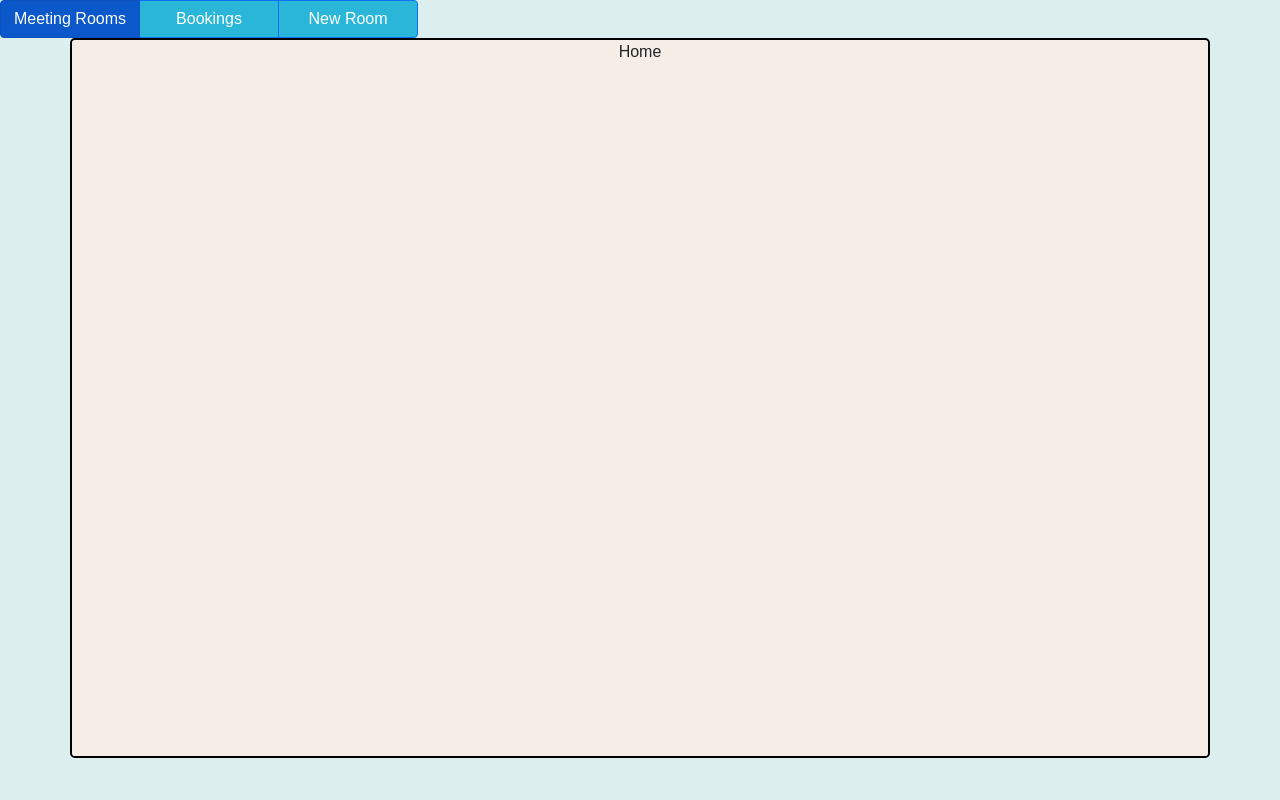
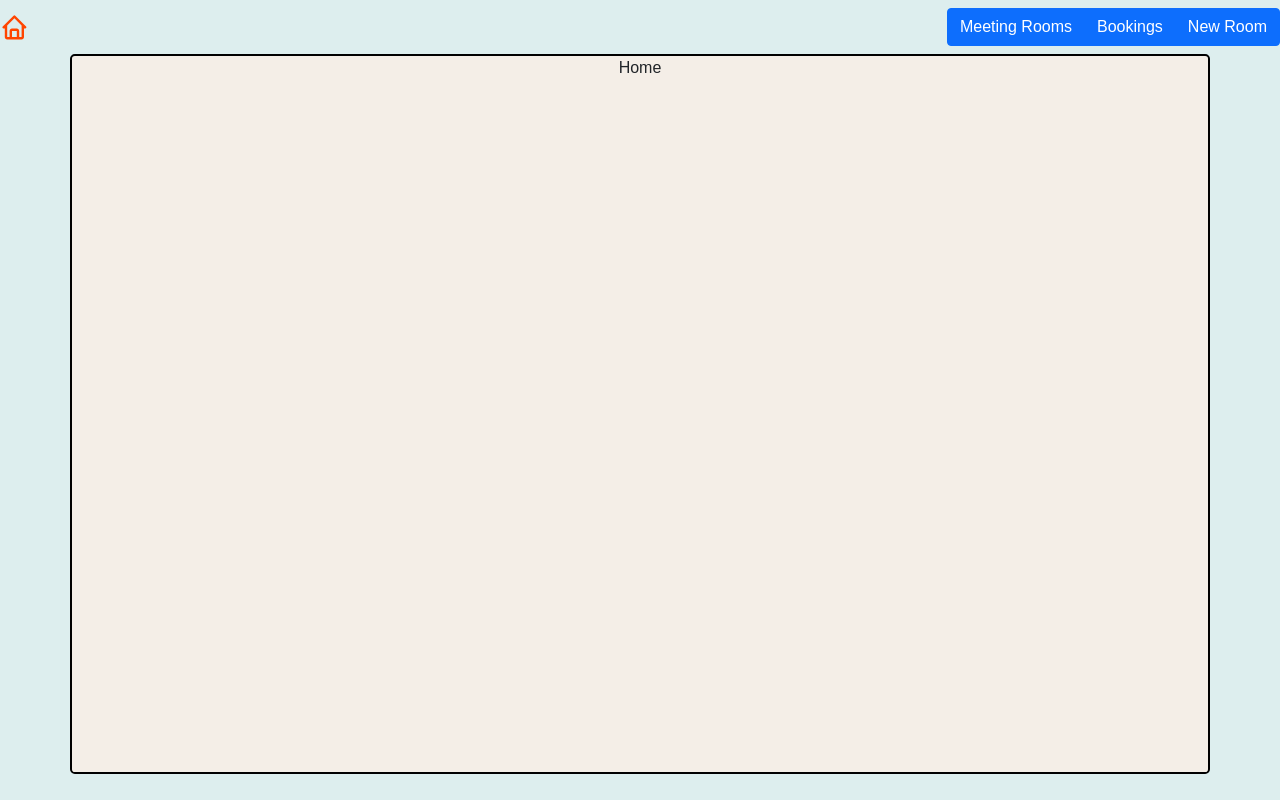
Before and after one commit to mphall77/Blackstone, a React (Create React App) app in the folder Blackstone/frontend/: page / in a window 1280 px wide. Built offline with nearby package versions, Linux system fonts and the light colour scheme.

Commit message:
add json files for rooms and bookings (#3)

```diff
--- a/Blackstone/frontend/package.json
+++ b/Blackstone/frontend/package.json
@@ -10,6 +10,7 @@
     "bootstrap": "^5.1.3",
     "react": "^18.0.0",
     "react-dom": "^18.0.0",
+    "react-icons": "^4.3.1",
     "react-router-dom": "^6.2.2",
     "react-scripts": "5.0.0",
     "reactstrap": "^9.0.1",
--- a/Blackstone/frontend/src/Components/NavBar.js
+++ b/Blackstone/frontend/src/Components/NavBar.js
@@ -1,11 +1,21 @@
 import React from "react";
 import { NavLink } from "react-router-dom";
-import "../Styles/NavBar.scss";
+import { BiHome } from "react-icons/bi";
+// import "../Styles/NavBar.scss";
 
 const NavBar = () => {
 	return (
-		<nav className="btn-group">
-			<NavLink to={"/"} className="btn btn-primary " aria-current="page">
+		<header>
+			<nav className="navbar">
+				<NavLink to={"/"} className="navbar__logo">
+					<BiHome style={{ fontSize: "1.8rem", color: "orangered" }} />
+				</NavLink>
+				<div className="btn-group">
+					<NavLink
+						to={"/meeting-rooms"}
+						className="btn btn-primary "
+						aria-current="page"
+					>
 						Meeting Rooms
 					</NavLink>
 					<NavLink
@@ -18,7 +28,9 @@ const NavBar = () => {
 					<NavLink to={"/add"} className="btn btn-primary " aria-current="page">
 						New Room
 					</NavLink>
+				</div>
 			</nav>
+		</header>
 	);
 };
 
--- a/Blackstone/frontend/src/Styles/NavBar.scss
+++ b/Blackstone/frontend/src/Styles/NavBar.scss
@@ -1,8 +1,35 @@
 @import "./variables.scss";
+
+header {
+	width: 100vw;
+	position: sticky;
+	top: 0;
+	padding-top: 1vh;
+	padding-bottom: 5vh;
+	z-index: 1;
+	background-color: #5ad0dd;
+	border-bottom: 1px solid $clr-gray500;
+
+	h2 {
+		margin-top: 0.5rem;
+		color: $clr-blue;
+		font-size: 2rem;
+	}
+}
+
+.navbar {
+	display: flex;
+	justify-content: space-between;
+	align-content: center;
+}
 
 .btn {
 	$radius: 0.3rem;
 	width: 8.75rem;
+}
+.btn-group,
+.btn-group-vertical {
+	margin-right: 1rem;
 }
 
 .btn:focus {
```
Also changed, not shown: Blackstone/frontend/src/data/bookings.json (added, +30 -0 lines), Blackstone/frontend/src/data/rooms.json (added, +50 -0 lines), 1 other file (tests, documents, lock files or other folders). Lines whose indentation alone changed are shown as unchanged.
